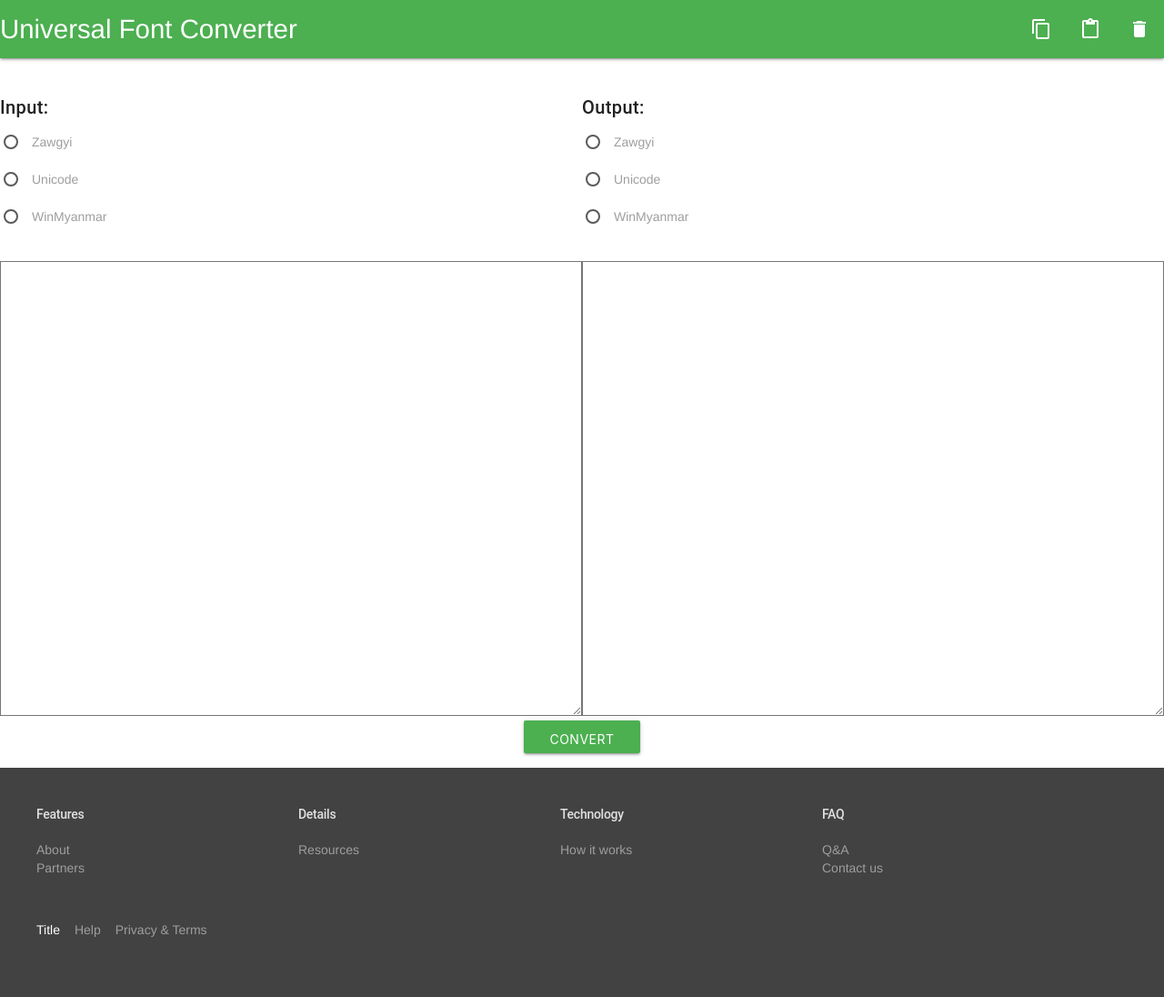
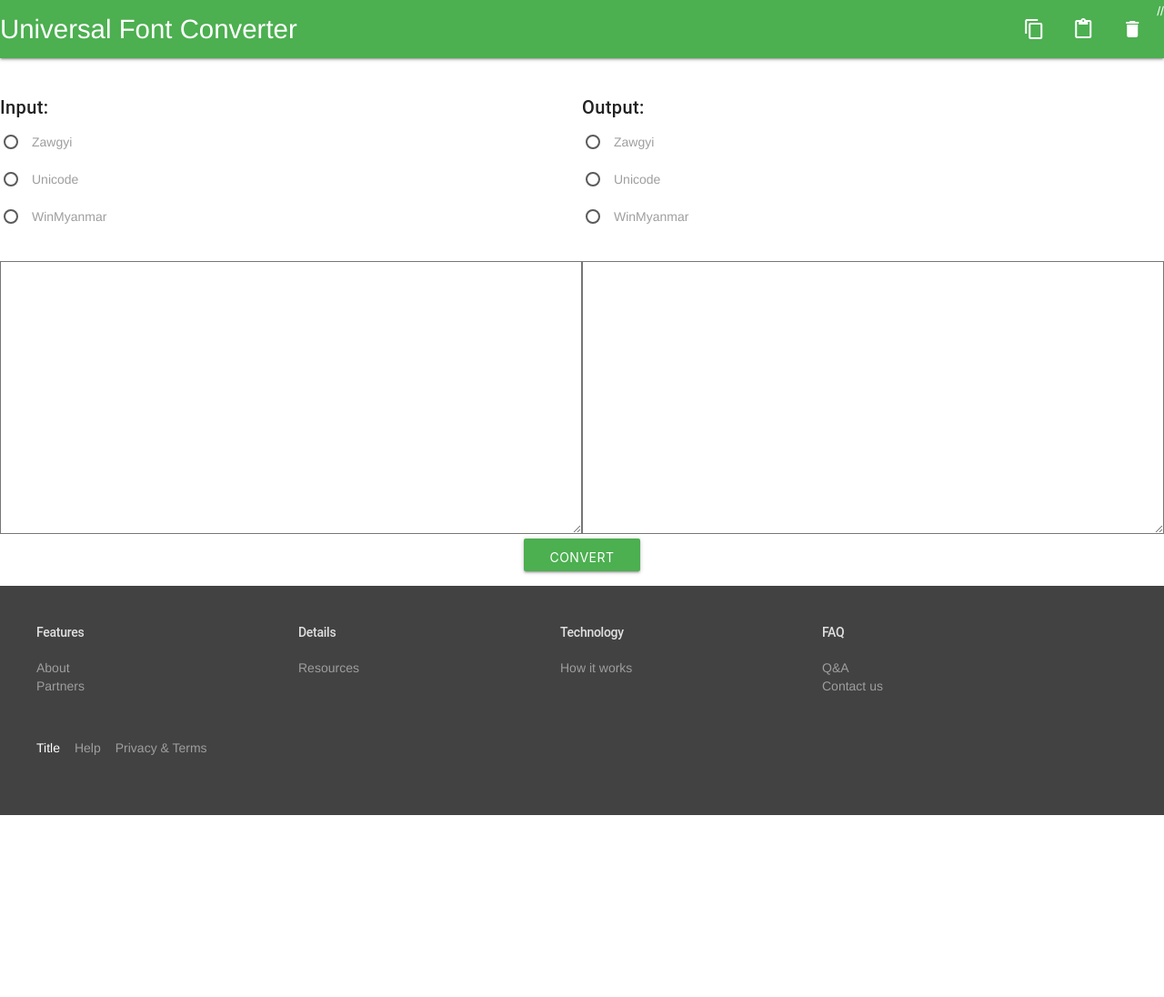
Before and after one commit to PhyoPhyoMa/UI, a Flask app: page / in a window 1280 px wide. Shown: the whole page at 91% size. After the commit the page ends 896 px from the top, so only its background shows below. Run offline with Flask 2, Linux system fonts and the light colour scheme; some web fonts are replaced.

Commit message:
Main Page

```diff
--- a/templates/index.html
+++ b/templates/index.html
@@ -42,7 +42,7 @@
 					font-weight: normal;
 					font-style: normal;
 			}
-			.textareasize{width: 100%; height: 500px; }
+			.textareasize{width: 100%; height: 300px; }
 			.btn {
    				 border: none; /* Remove borders */
    				 color: white; /* Add a text color */
@@ -69,8 +69,8 @@
     <div class="nav-wrapper">
       <a href="#" class="brand-logo">Universal Font Converter</a>
       <ul id="nav-mobile" class="right hide-on-med-and-down">
-        <li><a ><i class="material-icons">content_copy</i>  </a></li>
-       <li> <a ><i class="material-icons" onclick="Copy()">content_paste</i> </a></li>
+        <li><a ><i class="material-icons" onclick="Copy()">content_copy</i>  </a></li>
+       //<li> <a ><i class="material-icons">content_paste</i> </a></li>
         <li><a><i class="material-icons" onclick="clearText()">delete</i></a></li>
       </ul>
     </div>
```
